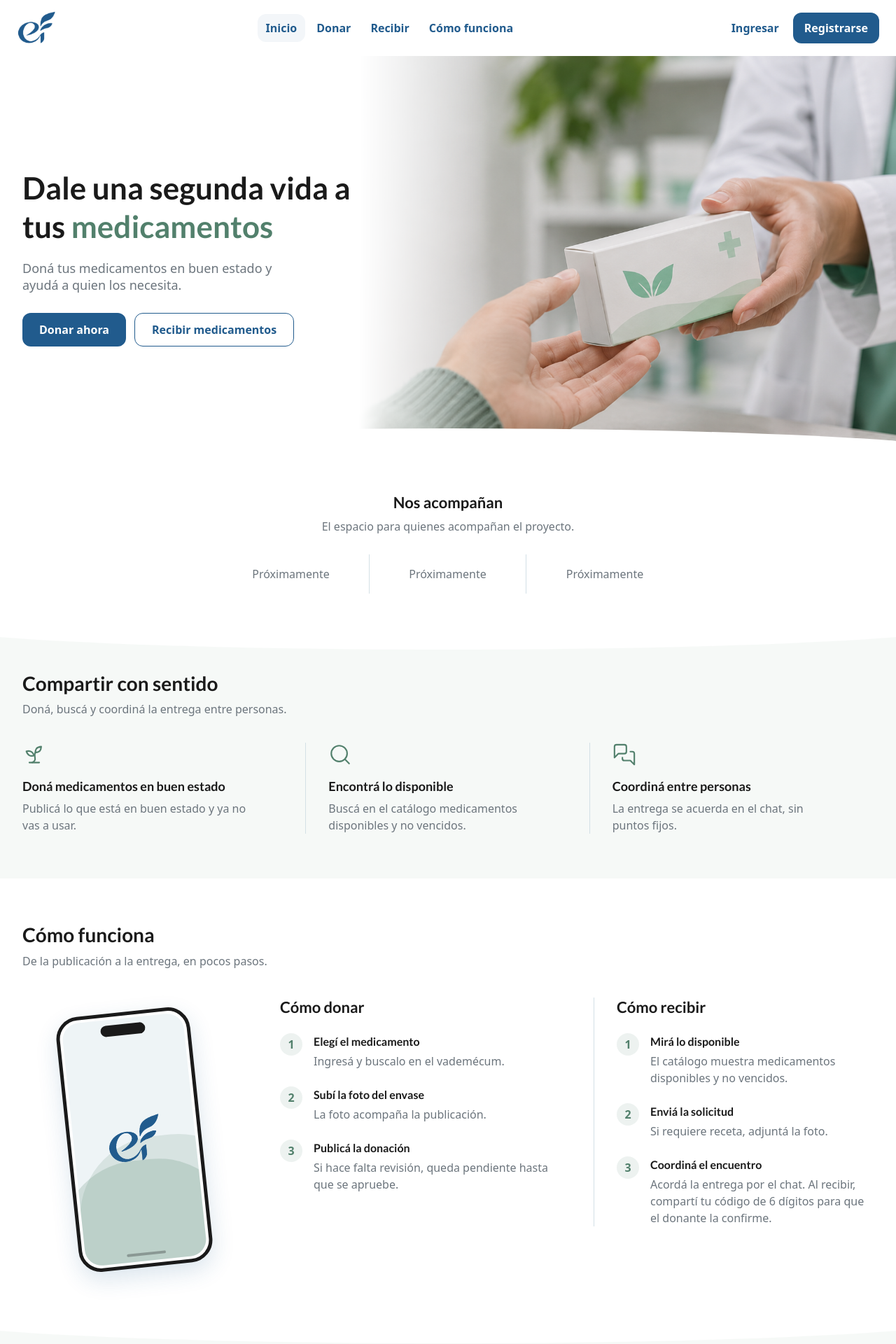
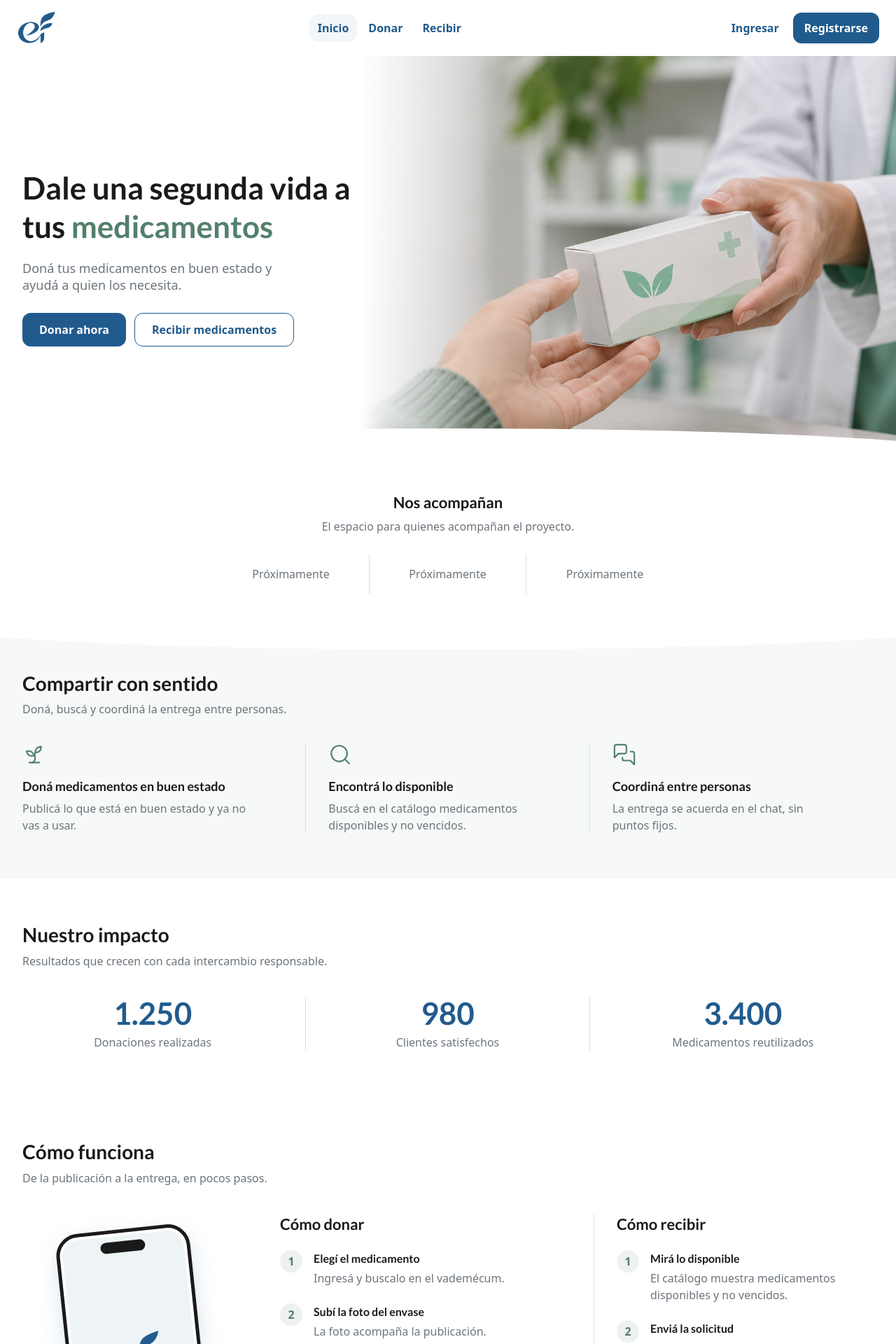
Before and after one commit to Galleee2002/Ecofarma-Final, a Vue app: page / in a window 1280 px wide. Shown: the top 1920 px of the page at 70% size. Built offline with nearby package versions, Linux system fonts and the light colour scheme; a web font is replaced by a local one.

Commit message:
-Métricas a la landing

```diff
--- a/src/components/landing/LandingFooter.vue
+++ b/src/components/landing/LandingFooter.vue
@@ -11,7 +11,6 @@
                 <RouterLink :to="{ name: 'inicio' }" class="inline-flex min-h-11 items-center rounded-sm px-2 hover:bg-surface/10 focus-visible:outline-2 focus-visible:outline-surface">Inicio</RouterLink>
                 <RouterLink :to="{ name: 'donar' }" class="inline-flex min-h-11 items-center rounded-sm px-2 hover:bg-surface/10 focus-visible:outline-2 focus-visible:outline-surface">Donar</RouterLink>
                 <RouterLink :to="{ name: 'recibir' }" class="inline-flex min-h-11 items-center rounded-sm px-2 hover:bg-surface/10 focus-visible:outline-2 focus-visible:outline-surface">Recibir</RouterLink>
-                <a href="#como-funciona" class="inline-flex min-h-11 items-center rounded-sm px-2 hover:bg-surface/10 focus-visible:outline-2 focus-visible:outline-surface">Cómo funciona</a>
             </nav>
         </div>
     </footer>
--- /dev/null
+++ b/src/components/landing/LandingMetricas.vue
@@ -0,0 +1,124 @@
+<script setup>
+import { onBeforeUnmount, onMounted, ref } from 'vue';
+
+const metricasBase = [
+    { etiqueta: 'Donaciones realizadas', objetivo: 1250, retardo: 0 },
+    { etiqueta: 'Clientes satisfechos', objetivo: 980, retardo: 200 },
+    { etiqueta: 'Medicamentos reutilizados', objetivo: 3400, retardo: 400 },
+];
+
+const seccionRef = ref(null);
+const visibles = ref(metricasBase.map(function () {
+    return false;
+}));
+const valores = ref(metricasBase.map(function () {
+    return 0;
+}));
+
+let observador = null;
+const animaciones = [];
+const temporizadores = [];
+
+function reducirMovimiento() {
+    return typeof window !== 'undefined' && window.matchMedia('(prefers-reduced-motion: reduce)').matches;
+}
+
+function formatearNumero(valor) {
+    return new Intl.NumberFormat('es-AR').format(Math.round(valor));
+}
+
+function animarConteo(indice, objetivo) {
+    const duracion = 1400;
+    const inicio = performance.now();
+
+    function fotograma(ahora) {
+        const progreso = Math.min((ahora - inicio) / duracion, 1);
+        const suavizado = 1 - Math.pow(1 - progreso, 3);
+        valores.value[indice] = objetivo * suavizado;
+        if (progreso < 1) {
+            animaciones[indice] = requestAnimationFrame(fotograma);
+        } else {
+            valores.value[indice] = objetivo;
+        }
+    }
+
+    animaciones[indice] = requestAnimationFrame(fotograma);
+}
+
+function revelarMetricas() {
+    if (reducirMovimiento()) {
+        for (let i = 0; i < metricasBase.length; i += 1) {
+            visibles.value[i] = true;
+            valores.value[i] = metricasBase[i].objetivo;
+        }
+        return;
+    }
+
+    for (let i = 0; i < metricasBase.length; i += 1) {
+        const metrica = metricasBase[i];
+        const temporizador = setTimeout(function () {
+            visibles.value[i] = true;
+            animarConteo(i, metrica.objetivo);
+        }, metrica.retardo);
+        temporizadores.push(temporizador);
+    }
+}
+
+onMounted(function () {
+    if (seccionRef.value === null) {
+        return;
+    }
+
+    observador = new IntersectionObserver(
+        function (entradas) {
+            const entrada = entradas[0];
+            if (entrada === undefined || !entrada.isIntersecting) {
+                return;
+            }
+            revelarMetricas();
+            observador.disconnect();
+            observador = null;
+        },
+        { threshold: 0.4 },
+    );
+
+    observador.observe(seccionRef.value);
+});
+
+onBeforeUnmount(function () {
+    if (observador !== null) {
+        observador.disconnect();
+        observador = null;
+    }
+    for (let i = 0; i < temporizadores.length; i += 1) {
+        clearTimeout(temporizadores[i]);
+    }
+    for (let i = 0; i < animaciones.length; i += 1) {
+        if (animaciones[i] !== undefined) {
+            cancelAnimationFrame(animaciones[i]);
+        }
+    }
+});
+</script>
+
+<template>
+    <section ref="seccionRef" class="bg-surface" aria-labelledby="metricas-titulo">
+        <div class="mx-auto max-w-7xl px-5 py-14 sm:px-8 md:py-16">
+            <h2 id="metricas-titulo" class="text-2xl">Nuestro impacto</h2>
+            <p class="mt-2 text-muted">Resultados que crecen con cada intercambio responsable.</p>
+            <ul class="mt-10 grid list-none gap-8 md:grid-cols-3 md:gap-0 md:divide-x md:divide-line">
+                <li
+                    v-for="(metrica, indice) in metricasBase"
+                    :key="metrica.etiqueta"
+                    class="text-center transition duration-700 ease-out motion-reduce:transition-none md:px-8 md:first:pl-0 md:last:pr-0"
+                    :class="visibles[indice] ? 'translate-y-0 opacity-100' : 'translate-y-4 opacity-0'"
+                >
+                    <p class="font-heading text-3xl font-bold leading-none text-primary tabular-nums sm:text-[2.75rem]">
+                        {{ formatearNumero(valores[indice]) }}
+                    </p>
+                    <p class="mt-2 text-muted">{{ metrica.etiqueta }}</p>
+                </li>
+            </ul>
+        </div>
+    </section>
+</template>
--- a/src/components/layout/AppNavbar.vue
+++ b/src/components/layout/AppNavbar.vue
@@ -35,15 +35,11 @@ const esLanding = computed(function () {
 });
 
 const enlaces = computed(function () {
-    const principales = [
+    return [
         { id: 'inicio', etiqueta: 'Inicio', destino: { name: 'inicio' }, deshabilitado: false },
         { id: 'donar', etiqueta: 'Donar', destino: { name: 'donar' }, deshabilitado: false },
         { id: 'recibir', etiqueta: 'Recibir', destino: { name: 'recibir' }, deshabilitado: false },
     ];
-    if (esLanding.value) {
-        principales.push({ id: 'como-funciona', etiqueta: 'Cómo funciona', deshabilitado: false });
-    }
-    return principales;
 });
 
 onMounted(async function () {
@@ -115,9 +111,8 @@ async function confirmarCerrarSesion() {
     <BaseNavbar :claro="esLanding">
         <template #desktop-navigation>
             <template v-for="enlace in enlaces" :key="enlace.id">
-                <a v-if="enlace.id === 'como-funciona'" href="#como-funciona" :class="clasesEnlace(enlace, false)">{{ enlace.etiqueta }}</a>
                 <button
-                    v-else-if="enlace.deshabilitado"
+                    v-if="enlace.deshabilitado"
                     type="button"
                     disabled
                     :class="clasesEnlace(enlace, false)"
@@ -163,9 +158,8 @@ async function confirmarCerrarSesion() {
 
         <template #mobile-navigation>
             <template v-for="enlace in enlaces" :key="enlace.id">
-                <a v-if="enlace.id === 'como-funciona'" href="#como-funciona" :class="clasesEnlace(enlace, true)">{{ enlace.etiqueta }}</a>
                 <button
-                    v-else-if="enlace.deshabilitado"
+                    v-if="enlace.deshabilitado"
                     type="button"
                     disabled
                     :class="clasesEnlace(enlace, true)"
--- a/src/views/LandingView.vue
+++ b/src/views/LandingView.vue
@@ -4,6 +4,7 @@ import LandingCierre from '../components/landing/LandingCierre.vue';
 import LandingConfianza from '../components/landing/LandingConfianza.vue';
 import LandingFooter from '../components/landing/LandingFooter.vue';
 import LandingHero from '../components/landing/LandingHero.vue';
+import LandingMetricas from '../components/landing/LandingMetricas.vue';
 import LandingTutorial from '../components/landing/LandingTutorial.vue';
 import LandingSponsors from '../components/landing/LandingSponsors.vue';
 </script>
@@ -13,6 +14,7 @@ import LandingSponsors from '../components/landing/LandingSponsors.vue';
         <LandingHero />
         <LandingSponsors />
         <LandingBeneficios />
+        <LandingMetricas />
         <LandingTutorial />
         <LandingConfianza />
         <LandingCierre />
```
